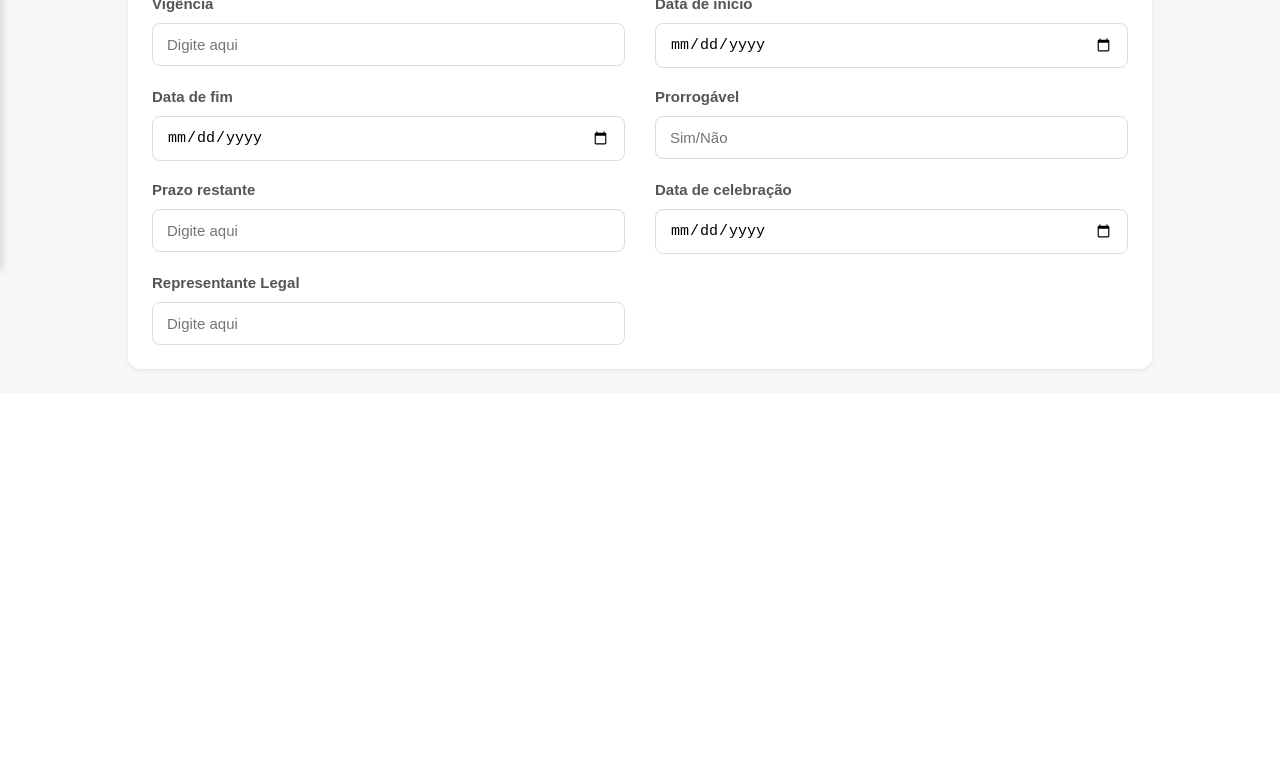
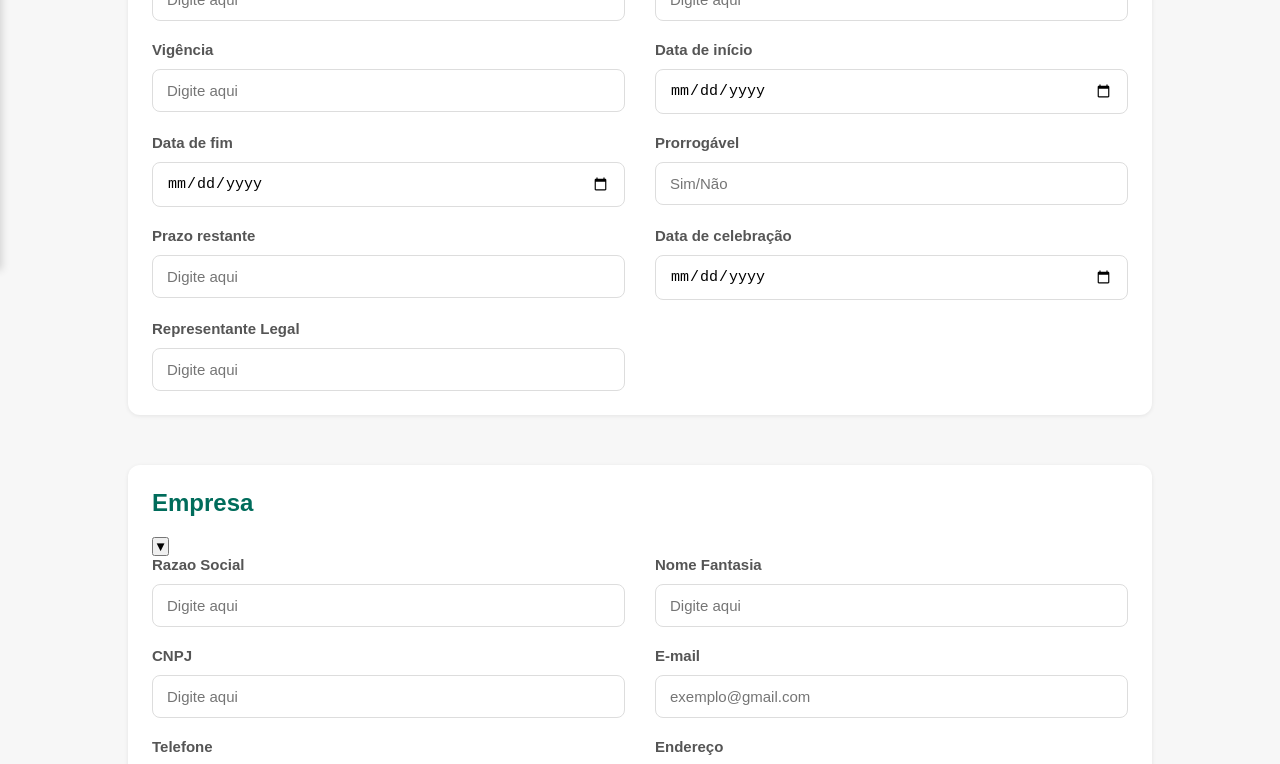
Before and after one commit to laviniamarante/DAW_TCC, a Next.js app: page /cadastroContrato in a window 1280 px wide. Shown: the part 530-1294 px from the top of the page. Before the commit the page ends 923 px from the top, so only its background shows below. Built offline with nearby package versions, Linux system fonts and the light colour scheme.

Commit message:
pag de criar contrato

```diff
--- a/src/app/(private)/cadastroContrato/page.module.css
+++ b/src/app/(private)/cadastroContrato/page.module.css
@@ -46,6 +46,9 @@
   font-size: 20px;
   box-sizing: border-box;
 }
+.gradeCartoes{
+  margin-top: auto
+;}
 
 .row {
   display: flex;
@@ -58,6 +61,7 @@
 .bordaCard {
   background: #fff;
   border-radius: 12px;
+  margin-top: 50px;
   padding: 24px;
   box-shadow: 0 1px 4px rgba(0, 0, 0, 0.08);
 }
--- a/src/app/(private)/cadastroContrato/page.tsx
+++ b/src/app/(private)/cadastroContrato/page.tsx
@@ -2,7 +2,14 @@
 import { useState } from "react";
 import Link from "next/link";
 import styles from "./page.module.css";
-import { useForm } from "react-hook-form";
+import {
+  ArrowLeftIcon,
+  FileTextIcon,
+  CurrencyDollarIcon,
+  UserIcon,
+  BriefcaseIcon,
+  LinkIcon,
+} from "@phosphor-icons/react";
 
 export default function NovoContrato() {
   const [form, setForm] = useState({
@@ -15,6 +22,24 @@ export default function NovoContrato() {
     prazoRestante: "",
     dataCelebracao: "",
     representanteLegal: "",
+    razaoSocial: "",
+    nomeFantasia: "",
+    cnpj: "",
+    email: "",
+    telefone: "",
+    endereco: "",
+    categoria: "",
+    situacaoContrato: "",
+    situacaoGov: "",
+    naturezaContrato: "",
+    processoCelebracao: "",
+    notaEmpenho: "",
+    dadosLicitacao: "",
+    processoGestao: "",
+    portariaFiscalizacao: "",
+    linkPastaGestao: "",
+    linkProcessoEletronico: "",
+    linkPregaoSRP: "",
   });
   const [aberto, setAberto] = useState(true);
 
@@ -29,7 +54,9 @@ export default function NovoContrato() {
 
   return (
     <main className={styles.container}>
-      <Link href="/inicial">←</Link>
+      <Link href="/contratos" className={styles.botaoVoltar}>
+        <ArrowLeftIcon size={20} />
+      </Link>
 
       <h1 className={styles.titulo}>GerencIF</h1>
       <p className={styles.subtitulo}>
@@ -37,7 +64,7 @@ export default function NovoContrato() {
       </p>
 
       <h1 className={styles.tituloNovo}>Novo Contrato</h1>
-
+      <div className={styles.gradeCartoes}>
         <div className={styles.bordaCard}>
           <h2 className={styles.tituloCard}>Identificação do Contrato</h2>
 
@@ -158,6 +185,272 @@ export default function NovoContrato() {
             </div>
           )}
         </div>
+        <div className={styles.bordaCard}>
+          <h2 className={styles.tituloCard}>Empresa</h2>
+
+          <button
+            type="button"
+            className={styles.setaBotao}
+            onClick={() => setAberto(!aberto)}
+            aria-expanded={aberto}
+          >
+            <span className={aberto ? styles.setaAberta : styles.seta}>▼</span>
+          </button>
+
+          {aberto && (
+            <div className={styles.grid}>
+              <div className={styles.field}>
+                <label>Razao Social</label>
+                <input
+                  className={styles.input}
+                  type="text"
+                  name="razao social"
+                  onChange={handleChange}
+                  value={form.razaoSocial}
+                  placeholder="Digite aqui"
+                />
+              </div>
+
+              <div className={styles.field}>
+                <label>Nome Fantasia</label>
+                <input
+                  className={styles.input}
+                  type="text"
+                  name="nome fantasia"
+                  onChange={handleChange}
+                  value={form.nomeFantasia}
+                  placeholder="Digite aqui"
+                />
+              </div>
+
+              <div className={styles.field}>
+                <label>CNPJ</label>
+                <input
+                  className={styles.input}
+                  type="text"
+                  name="cnpj"
+                  onChange={handleChange}
+                  value={form.cnpj}
+                  placeholder="Digite aqui"
+                />
+              </div>
+
+              <div className={styles.field}>
+                <label>E-mail</label>
+                <input
+                  className={styles.input}
+                  type="e-mail"
+                  name="e-mail"
+                  onChange={handleChange}
+                  value={form.email}
+                  placeholder="exemplo@gmail.com"
+                />
+              </div>
+
+              <div className={styles.field}>
+                <label>Telefone</label>
+                <input
+                  className={styles.input}
+                  type="text"
+                  name="telefone"
+                  onChange={handleChange}
+                  value={form.telefone}
+                  placeholder="Digite aqui"
+                />
+              </div>
+
+              <div className={styles.field}>
+                <label>Endereço</label>
+                <input
+                  className={styles.input}
+                  type="text"
+                  name="endereco"
+                  onChange={handleChange}
+                  value={form.endereco}
+                  placeholder="Digite aqui"
+                />
+              </div>
+            </div>
+          )}
+        </div>
+
+        <div className={styles.bordaCard}>
+          <h2 className={styles.tituloCard}>Classificação</h2>
+
+          <button
+            type="button"
+            className={styles.setaBotao}
+            onClick={() => setAberto(!aberto)}
+            aria-expanded={aberto}
+          >
+            <span className={aberto ? styles.setaAberta : styles.seta}>▼</span>
+          </button>
+
+          {aberto && (
+            <div className={styles.grid}>
+              <div className={styles.field}>
+                <label>Categoria</label>
+                <input
+                  className={styles.input}
+                  type="text"
+                  name="categoria"
+                  onChange={handleChange}
+                  value={form.categoria}
+                  placeholder="Digite aqui"
+                />
+              </div>
+
+              <div className={styles.field}>
+                <label>Situação do contrato</label>
+                <input
+                  className={styles.input}
+                  type="text"
+                  name="situacao do contrato"
+                  onChange={handleChange}
+                  value={form.situacaoContrato}
+                  placeholder="Digite aqui"
+                />
+              </div>
+
+              <div className={styles.field}>
+                <label>Situação do Gov</label>
+                <input
+                  className={styles.input}
+                  type="text"
+                  name="situacao do gov"
+                  onChange={handleChange}
+                  value={form.situacaoGov}
+                  placeholder="Digite aqui"
+                />
+              </div>
+
+              <div className={styles.field}>
+                <label>Natureza do contrato</label>
+                <input
+                  className={styles.input}
+                  type="text"
+                  name="natureza do contrato"
+                  onChange={handleChange}
+                  value={form.naturezaContrato}
+                  placeholder="Digite aqui"
+                />
+              </div>
+            </div>
+          )}
+        </div>
+        <div className={styles.bordaCard}>
+          <h2 className={styles.tituloCard}>Processos e Documentos</h2>
+
+          <button
+            type="button"
+            className={styles.setaBotao}
+            onClick={() => setAberto(!aberto)}
+            aria-expanded={aberto}
+          >
+            <span className={aberto ? styles.setaAberta : styles.seta}>▼</span>
+          </button>
+
+          {aberto && (
+            <div className={styles.grid}>
+              <div className={styles.field}>
+                <label>Nº Processo de Celebração</label>
+                <input
+                  className={styles.input}
+                  type="text"
+                  name="Nº Processo de Celebração"
+                  onChange={handleChange}
+                  value={form.processoCelebracao}
+                  placeholder="Digite aqui"
+                />
+              </div>
+
+              <div className={styles.field}>
+                <label>Nota de Empenho</label>
+                <input
+                  className={styles.input}
+                  type="text"
+                  name="nota de empenho"
+                  onChange={handleChange}
+                  value={form.notaEmpenho}
+                  placeholder="Digite aqui"
+                />
+              </div>
+
+              <div className={styles.field}>
+                <label>Dados da Licitação</label>
+                <input
+                  className={styles.input}
+                  type="text"
+                  name="dadosLicitacao"
+                  onChange={handleChange}
+                  value={form.dadosLicitacao}
+                  placeholder="Digite aqui"
+                />
+              </div>
+
+              <div className={styles.field}>
+                <label>Processo de Gestão</label>
+                <input
+                  className={styles.input}
+                  type="text"
+                  name="Processo de gestao"
+                  onChange={handleChange}
+                  value={form.processoGestao}
+                  placeholder="Digite aqui"
+                />
+              </div>
+
+              <div className={styles.field}>
+                <label>Portaria de Fiscalização</label>
+                <input
+                  className={styles.input}
+                  type="text"
+                  name="Portaria de fiscalizacao"
+                  onChange={handleChange}
+                  value={form.portariaFiscalizacao}
+                  placeholder="Digite aqui"
+                />
+              </div>
+
+              <div className={styles.field}>
+                <label>Link da Pasta de Gestão</label>
+                <input
+                  className={styles.input}
+                  type="text"
+                  name="Portaria de fiscalizacao"
+                  onChange={handleChange}
+                  value={form.linkPastaGestao}
+                  placeholder="Digite aqui"
+                />
+              </div>
+
+              <div className={styles.field}>
+                <label>Link do Processo Eletrônico</label>
+                <input
+                  className={styles.input}
+                  type="text"
+                  name="link do processo eletronico"
+                  onChange={handleChange}
+                  value={form.linkProcessoEletronico}
+                  placeholder="Digite aqui"
+                />
+              </div>
+
+              <div className={styles.field}>
+                <label>Link do Pregão SRP</label>
+                <input
+                  className={styles.input}
+                  type="text"
+                  name="link do pregao srp"
+                  onChange={handleChange}
+                  value={form.linkPregaoSRP}
+                  placeholder="Digite aqui"
+                />
+              </div>
+            </div>
+          )}
+        </div>
+      </div>
     </main>
   );
 }
```
Lines whose indentation alone changed are shown as unchanged.
